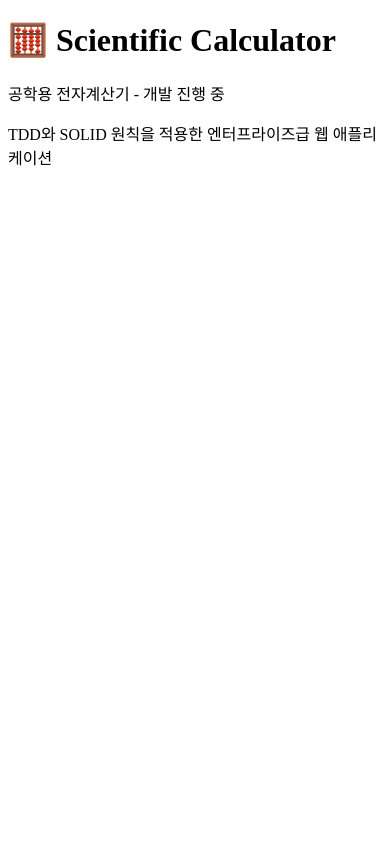
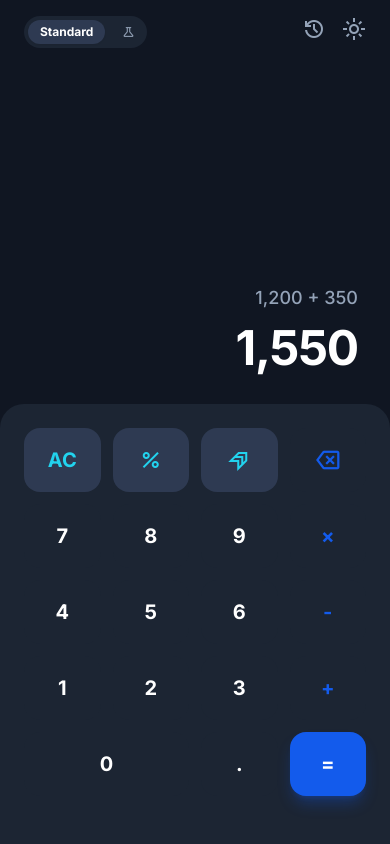
Before and after one commit to ShinEunJi58/calculator-demo, a website built with Vite: page src/index.html in a window 390 px wide. Built offline with nearby package versions, Linux system fonts and the light colour scheme.

Commit message:
feat(ui): Implement basic calculator UI structure
- Add Tailwind CSS configuration with design tokens
- Create global styles with custom buttons
- Implement responsive HTML structure
- Connect main.js with styles
- Resolves Issue #7

```diff
--- a/src/index.html
+++ b/src/index.html
@@ -1,19 +1,108 @@
 <!DOCTYPE html>
-<html lang="ko">
+<html lang="ko" class="dark">
 
 <head>
     <meta charset="UTF-8">
-    <meta name="viewport" content="width=device-width, initial-scale=1.0">
-    <title>Scientific Calculator - 공학용 전자계산기</title>
-    <meta name="description" content="TDD와 SOLID 원칙을 적용한 모던 웹 계산기">
+    <meta name="viewport" content="width=device-width, initial-scale=1.0, maximum-scale=1.0, user-scalable=no">
+    <title>Scientific Calculator</title>
+    <meta name="theme-color" content="#101622">
+    <!-- Fonts -->
+    <link rel="preconnect" href="https://fonts.googleapis.com">
+    <link rel="preconnect" href="https://fonts.gstatic.com" crossorigin>
+    <link href="https://fonts.googleapis.com/css2?family=Inter:wght@400;500;600;700&display=swap" rel="stylesheet">
+    <!-- Icons -->
+    <link rel="stylesheet"
+        href="https://fonts.googleapis.com/css2?family=Material+Symbols+Outlined:opsz,wght,FILL,GRAD@24,400,0,0" />
 </head>
 
-<body>
-    <div id="app">
-        <h1>🧮 Scientific Calculator</h1>
-        <p>공학용 전자계산기 - 개발 진행 중</p>
-        <p>TDD와 SOLID 원칙을 적용한 엔터프라이즈급 웹 애플리케이션</p>
+<body class="h-[100dvh] w-screen flex items-center justify-center bg-gray-100 dark:bg-black">
+
+    <!-- App Container -->
+    <div id="calculator-app"
+        class="relative w-full max-w-md h-full md:h-auto md:aspect-[9/19] md:max-h-[900px] bg-background-light dark:bg-background-dark md:rounded-[2.5rem] shadow-2xl overflow-hidden flex flex-col">
+
+        <!-- Header -->
+        <header id="header-container" class="px-6 py-4 flex justify-between items-center z-10">
+            <!-- Mode Switcher Placeholder -->
+            <div class="flex items-center gap-2 bg-slate-200 dark:bg-surface-dark rounded-full p-1 cursor-pointer">
+                <div
+                    class="px-3 py-1 rounded-full bg-white dark:bg-key-func shadow-sm text-xs font-bold text-slate-900 dark:text-white transition-all">
+                    Standard
+                </div>
+                <!-- Scientific Mode Toggle Icon -->
+                <span class="material-symbols-outlined text-sm px-2 text-slate-500 dark:text-slate-400">science</span>
+            </div>
+
+            <!-- Settings/History Icons -->
+            <div class="flex gap-4 text-slate-500 dark:text-slate-400">
+                <button class="hover:text-slate-900 dark:hover:text-white transition-colors">
+                    <span class="material-symbols-outlined">history</span>
+                </button>
+                <button class="hover:text-slate-900 dark:hover:text-white transition-colors" id="theme-toggle">
+                    <span class="material-symbols-outlined">light_mode</span>
+                </button>
+            </div>
+        </header>
+
+        <!-- Display Area -->
+        <section id="display-container"
+            class="flex-1 flex flex-col justify-end px-8 pb-8 text-right space-y-2 relative">
+            <!-- Expression History -->
+            <div id="expression" class="text-slate-500 dark:text-slate-400 text-lg font-medium h-8 transition-all">
+                1,200 + 350
+            </div>
+            <!-- Main Result -->
+            <div id="result"
+                class="text-5xl md:text-6xl font-bold text-slate-900 dark:text-white tracking-tight break-all transition-all">
+                1,550
+            </div>
+        </section>
+
+        <!-- Keypad Area -->
+        <section id="keypad-container"
+            class="bg-white dark:bg-surface-dark rounded-t-3xl p-6 pb-12 shadow-[0_-10px_40px_rgba(0,0,0,0.05)] dark:shadow-none z-20">
+
+            <!-- Keypad Grid -->
+            <div class="grid grid-cols-4 gap-3 md:gap-4 h-full">
+                <!-- Row 1 -->
+                <button class="btn-func">AC</button>
+                <button class="btn-func">
+                    <span class="material-symbols-outlined">percent</span>
+                </button>
+                <button class="btn-func">
+                    <span class="material-symbols-outlined">azm</span> <!-- divide placeholder -->
+                </button>
+                <button class="btn-op">
+                    <span class="material-symbols-outlined text-[28px]">backspace</span>
+                </button>
+
+                <!-- Row 2 -->
+                <button class="btn-num">7</button>
+                <button class="btn-num">8</button>
+                <button class="btn-num">9</button>
+                <button class="btn-op">×</button>
+
+                <!-- Row 3 -->
+                <button class="btn-num">4</button>
+                <button class="btn-num">5</button>
+                <button class="btn-num">6</button>
+                <button class="btn-op">-</button>
+
+                <!-- Row 4 -->
+                <button class="btn-num">1</button>
+                <button class="btn-num">2</button>
+                <button class="btn-num">3</button>
+                <button class="btn-op">+</button>
+
+                <!-- Row 5 -->
+                <button class="btn-num col-span-2">0</button>
+                <button class="btn-num">.</button>
+                <button class="btn-equal">=</button>
+            </div>
+        </section>
+
     </div>
+
     <script type="module" src="/main.js"></script>
 </body>
 
--- a/src/main.js
+++ b/src/main.js
@@ -1,3 +1,5 @@
+import './styles/index.css';
+
 // Main entry point
 console.log('Calculator app initializing...');
 
--- /dev/null
+++ b/src/styles/index.css
@@ -0,0 +1,35 @@
+@tailwind base;
+@tailwind components;
+@tailwind utilities;
+
+@layer base {
+    body {
+        @apply font-display bg-background-light dark:bg-background-dark text-slate-900 dark:text-white transition-colors duration-200 overflow-hidden select-none tap-highlight-transparent;
+    }
+}
+
+@layer components {
+    .btn-base {
+        @apply h-16 md:h-20 rounded-2xl md:rounded-3xl flex items-center justify-center text-xl md:text-2xl font-bold transition-all duration-75 active:scale-95 select-none;
+    }
+
+    .btn-num {
+        @apply btn-base bg-slate-100 dark:bg-surface-dark text-slate-900 dark:text-white hover:bg-slate-200 dark:hover:bg-slate-700;
+    }
+
+    .btn-op {
+        @apply btn-base bg-primary/10 dark:bg-surface-dark text-primary hover:bg-primary/20 dark:hover:bg-slate-700;
+    }
+
+    .btn-func {
+        @apply btn-base bg-slate-200 dark:bg-key-func text-slate-900 dark:text-cyan-400 hover:bg-slate-300 dark:hover:brightness-110;
+    }
+
+    .btn-equal {
+        @apply btn-base bg-primary text-white hover:bg-primary-hover shadow-lg shadow-primary/30;
+    }
+}
+
+.tap-highlight-transparent {
+    -webkit-tap-highlight-color: transparent;
+}
--- /dev/null
+++ b/tailwind.config.js
@@ -0,0 +1,31 @@
+/** @type {import('tailwindcss').Config} */
+export default {
+    content: [
+        "./src/**/*.{html,js,ts,jsx,tsx}",
+    ],
+    darkMode: "class",
+    theme: {
+        extend: {
+            colors: {
+                "primary": "#135bec",
+                "primary-hover": "#1d4ed8",
+                "background-light": "#f6f6f8",
+                "background-dark": "#101622",
+                "surface-dark": "#1C2533",
+                "surface-light": "#E2E8F0",
+                "key-func": "#2E3A52",
+                "key-operator": "#135bec",
+                "text-main": "#FFFFFF",
+                "text-sub": "#94A3B8"
+            },
+            fontFamily: {
+                "display": ["Inter", "sans-serif"]
+            },
+            borderRadius: {
+                "2xl": "1rem",
+                "3xl": "1.5rem",
+            },
+        },
+    },
+    plugins: [],
+}
```
